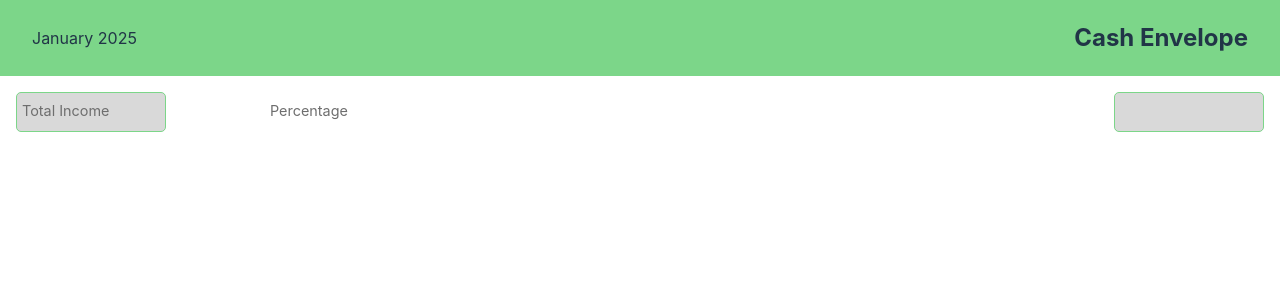
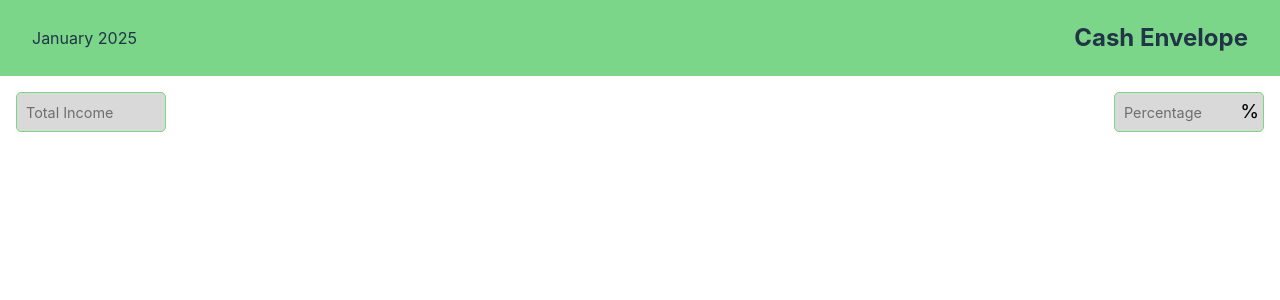
Before and after one commit to emscawas/cash-envelope, a React (Vite) app: page / in a window 1280 px wide. Shown: the top 300 px of the page. Built offline with nearby package versions, Linux system fonts and the light colour scheme.

Commit message:
updated percentage textbox: now has percent text and will not exceed to 100, put both textboxes to each container to maintain position: relative to textbox only

```diff
--- a/src/components/body/body.css
+++ b/src/components/body/body.css
@@ -4,9 +4,13 @@
 
 .budget-form {
     padding: 1rem;
-    position: relative;
     display: flex;
     justify-content: space-between;
+    /* border: 1px solid red; */
+}
+
+.income-container, .percentage-container {
+    position: relative;
 }
 
 .income-text {
@@ -24,7 +28,7 @@
 
 .income-text:not(:placeholder-shown) + .income-placeholder,
 .income-text:focus + .income-placeholder {
-    top: 5.5px;
+    top: -10px;
     font-size: 0.8rem;
     background-color: #D9D9D9;
     color: #7CD689;
@@ -33,17 +37,26 @@
 .income-placeholder {
     color: rgb(110, 110, 110);
     position: absolute;
-    left: 22px;
-    top: 24px;
+    left: 10px;
+    top: 10px;
     font-size: 0.9rem;
     transition: ease-in-out 0.3s;
     pointer-events: none;
 }
 
+.percentage-container::after {
+    color: black;
+    content: '%';
+    position: absolute;
+    font-size: 1.2rem;
+    right: 5px;
+    top: 5px;
+}
+
 .percentage-text {
     color: black;
     background-color: #D9D9D9;
-    padding: 0.5rem;
+    padding: 0.5rem 1.5rem 0.5rem 0.5rem;
     font-size: 1.2rem;
     box-sizing: border-box;
     outline: none;
@@ -56,8 +69,8 @@
 .percentage-placeholder {
     color: rgb(110, 110, 110);
     position: absolute;
-    left: 270px;
-    top: 24px;
+    left: 10px;
+    top: 10px;
     font-size: 0.9rem;
     transition: ease-in-out 0.3s;
     pointer-events: none;
@@ -65,7 +78,7 @@
 
 .percentage-text:not(:placeholder-shown) + .percentage-placeholder,
 .percentage-text:focus + .percentage-placeholder {
-    top: 5.5px;
+    top: -10px;
     font-size: 0.8rem;
     background-color: #D9D9D9;
     color: #7CD689;
--- a/src/components/body/body.tsx
+++ b/src/components/body/body.tsx
@@ -1,12 +1,12 @@
-import React, { useState } from 'react';
-import './body.css';
+import React, { useState } from "react";
+import "./body.css";
 
 function BudgetPlanner() {
-  const [income, setIncome] = useState('');
-  const [percentage, setPercentage] = useState('');
+  const [income, setIncome] = useState("");
+  const [percentage, setPercentage] = useState("");
 
   const handleIncomeChange = (e: React.ChangeEvent<HTMLInputElement>) => {
-    const value = e.target.value.replace(/,/g, '');
+    const value = e.target.value.replace(/,/g, "");
     if (!isNaN(Number(value))) {
       setIncome(Number(value).toLocaleString());
     }
@@ -14,35 +14,38 @@ function BudgetPlanner() {
 
   const handlePercentageChange = (e: React.ChangeEvent<HTMLInputElement>) => {
     const value = e.target.value.replace(/%/g, '');
-    if (!isNaN(Number(value)) || value === '') {
-      setPercentage(value ? `${value}%` : '');
+    if (!isNaN(Number(value)) && Number(value) <= 100 || value === '') {
+      setPercentage(value);
     }
   };
 
   return (
     <div className="body">
       {/* make this component for budgetting forms */}
-      <form className='budget-form'>
+      <form className="budget-form">
+        <div className="income-container">
           <input
             type="text"
-          className='income-text'
-          placeholder=''
+            className="income-text"
+            placeholder=""
             value={income}
             onChange={handleIncomeChange}
             maxLength={12}
           />
-        <span className='income-placeholder'>Total Income</span>
+          <span className="income-placeholder">Total Income</span>
+        </div>
+        <div className="percentage-container">
           <input
             type="text"
-          className='percentage-text'
-          placeholder=''
+            className="percentage-text"
+            placeholder=""
             value={percentage}
             onChange={handlePercentageChange}
             maxLength={3}
           />
-        <span className='percentage-placeholder'>Percentage</span>
+          <span className="percentage-placeholder">Percentage</span>
+        </div>
       </form>
-
       {/* another component after this for list of budgets allocated */}
     </div>
   );
```
Lines whose indentation alone changed are shown as unchanged.
